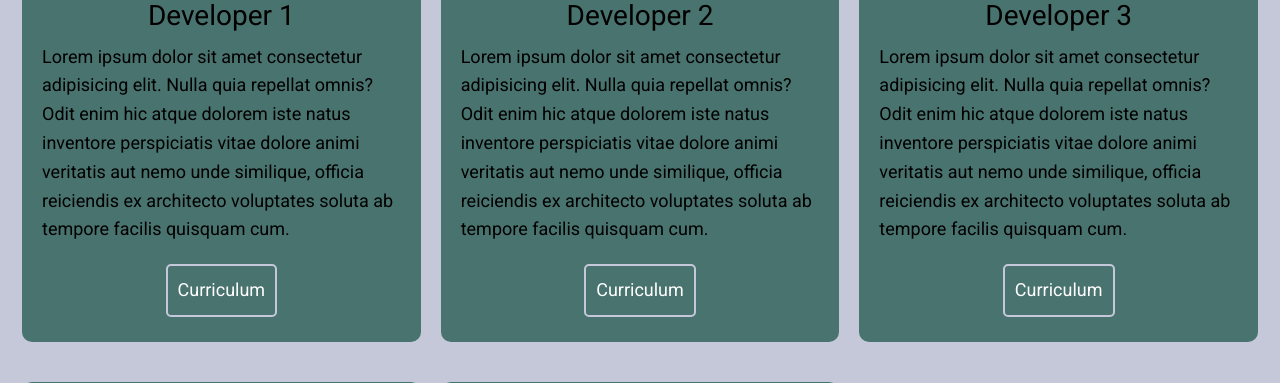
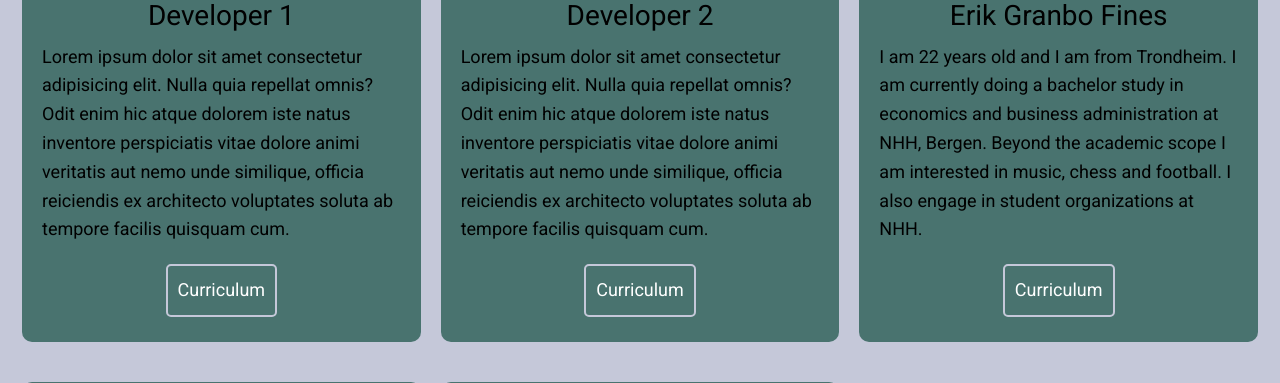
Before and after one commit to NHHSVolunteer/Carbon-app, a Flask app: page / in a window 1280 px wide. Shown: the part 863-1246 px from the top of the page. Run offline with Flask 2, Linux system fonts and the light colour scheme; some libraries are stand-ins or nearby versions.

Commit message:
Just tried updating the text on the about the team page

```diff
--- a/capp/templates/home.html
+++ b/capp/templates/home.html
@@ -64,8 +64,9 @@
         </div>
         <div class="box">
           <img src="https://randomuser.me/api/portraits/men/12.jpg" alt="" style="border-radius: 50%; width:200px;">
-          <h3>Developer 3</h3>
-          <p>  Lorem ipsum dolor sit amet consectetur adipisicing elit. Nulla quia repellat omnis? Odit enim hic atque dolorem iste natus inventore perspiciatis vitae dolore animi veritatis aut nemo unde similique, officia reiciendis ex architecto voluptates soluta ab tempore facilis quisquam cum.
+          <h3>Erik Granbo Fines</h3>
+          <p>  I am 22 years old and I am from Trondheim. I am currently doing a bachelor study in economics and business administration at NHH, Bergen. Beyond the academic scope I am interested in music, chess and football. I also engage in student organizations at NHH.
+
           </p>
           <div class="section_container_buttons_developers">
             <a class="btn_developers" href="#"  target="_blank">Curriculum</a>
```
